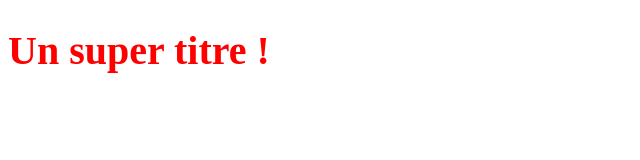
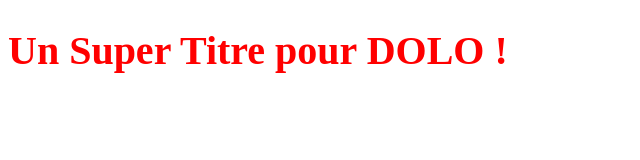
Before and after one commit to BaiDolo/openclassroomsProjet, a plain HTML site: page index.html in a window 1280 px wide. Shown: the whole page, without its empty margins (0-640 px from the left). Drawn offline with Linux system fonts and the light colour scheme.

Commit message:
les modifications 2 de html et css

```diff
--- a/index.html
+++ b/index.html
@@ -5,6 +5,6 @@
    <link rel="stylesheet" type="text/css" href="styles.css">
 </head>
 <body>
-   <h1>Un super titre !</h1>
+   <h1>Un Super Titre pour DOLO !</h1>
 </body>
 </html>
--- a/styles.css
+++ b/styles.css
@@ -1,4 +1,5 @@
 h1 {
+   font-family; Arial;
    color: red;
    font-size:40px
 }
```
